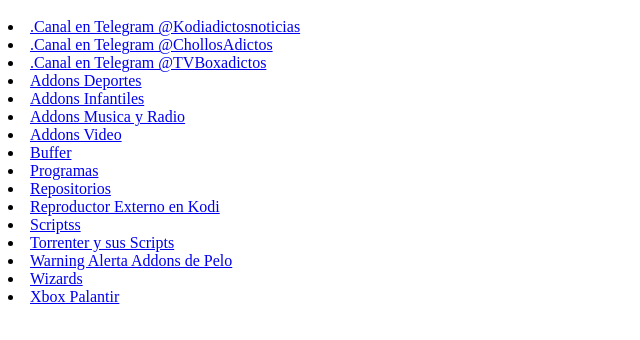
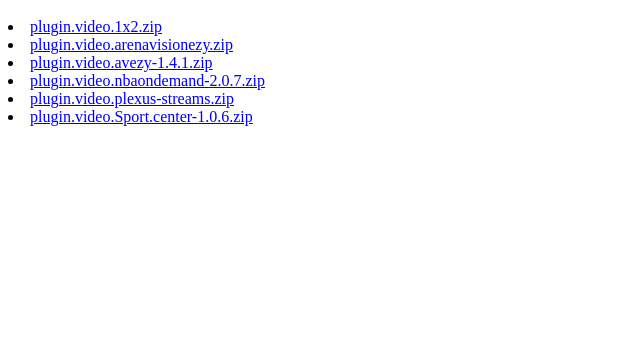
Before and after one commit to miangelcasper/mifuente, a plain HTML site: page index.html in a window 1280 px wide. Shown: the part 48-388 px from the top of the page, without its empty margins (0-640 px from the left). Drawn offline with Linux system fonts and the light colour scheme.

Commit message:
Update index.html

```diff
--- a/index.html
+++ b/index.html
@@ -3,21 +3,17 @@
  <h1>fuente/</h1>
  </head>
  <body>
-  <li><a href=".Canal en Telegram @Kodiadictosnoticias/">.Canal en Telegram @Kodiadictosnoticias</a><td></td></li>
-  <li><a href=".Canal en Telegram @ChollosAdictos/">.Canal en Telegram @ChollosAdictos</a><td></td></li>
-  <li><a href=".Canal en Telegram @TvBoxadictos/">.Canal en Telegram @TVBoxadictos</a><td></td></li>
-  <li><a href="Addons%20Deportes/">Addons Deportes</a><td></td></li>
-  <li><a href="Addons%20Infantiles/">Addons Infantiles</a><td></td></li>
-  <li><a href="Addons%20Musica%20y%20Radio/">Addons Musica y Radio</a><td></td></li>
-  <li><a href="Addons%20Video/">Addons Video</a><td></td></li>
-  <li><a href="Buffer/">Buffer</a><td></td></li>
-  <li><a href="Programas/">Programas</a><td></td></li>
-  <li><a href="Repositorios/">Repositorios</a><td></td></li>
-  <li><a href="Reproductor%20Externo%20en%20Kodi/">Reproductor Externo en Kodi</a><td></td></li>
-  <li><a href="Scriptss/">Scriptss</a><td></td></li>
-  <li><a href="Torrenter%20y%20sus%20Scripts/">Torrenter y sus Scripts</a><td></td></li>
-  <li><a href="Warning%20Alerta%20Addons%20de%20Pelo/"> Warning Alerta Addons de Pelo</a><td></td></li>
-  <li><a href="Wizards/">Wizards</a><td></td></li>
-  <li><a href="Xbox%20Palantir/">Xbox Palantir</a><td></td></li>
+
+<li><a href="plugin.video.1x2.zip">plugin.video.1x2.zip</a></li>
+
+<li><a href="plugin.video.arenavisionezy.zip">plugin.video.arenavisionezy.zip</a></li>
+
+<li><a href="plugin.video.avezy-1.4.1.zip">plugin.video.avezy-1.4.1.zip</a></li>
+
+<li><a href="plugin.video.nbaondemand-2.0.7.zip">plugin.video.nbaondemand-2.0.7.zip</a></li>
+
+<li><a href="plugin.video.plexus-streams.zip">plugin.video.plexus-streams.zip</a></li>
+
+<li><a href="plugin.video.Sport.center-1.0.6.zip">plugin.video.Sport.center-1.0.6.zip</a></li>
   </ul>
 </body></html>
```
